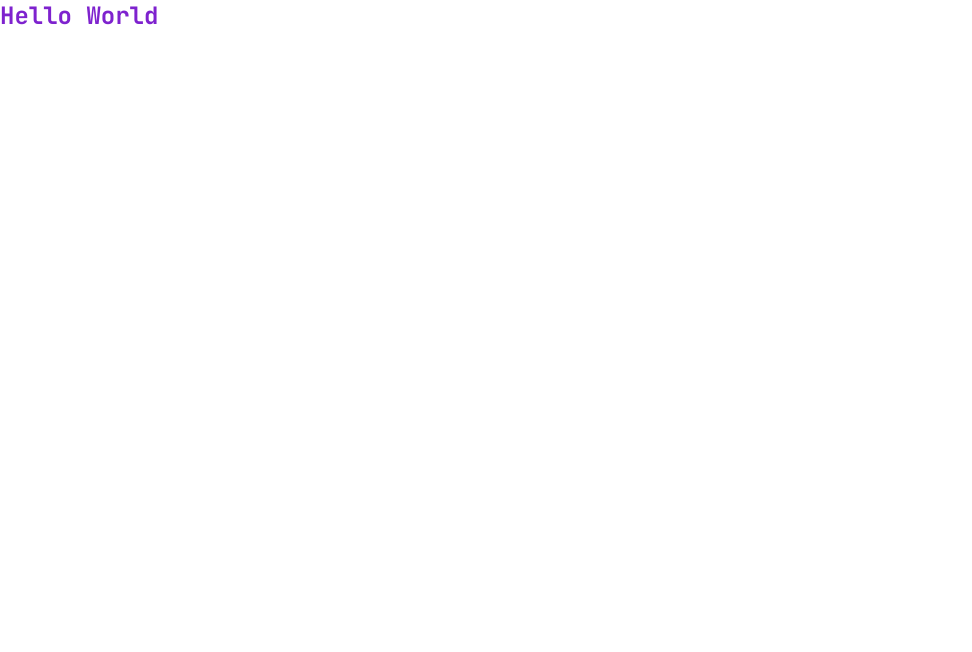
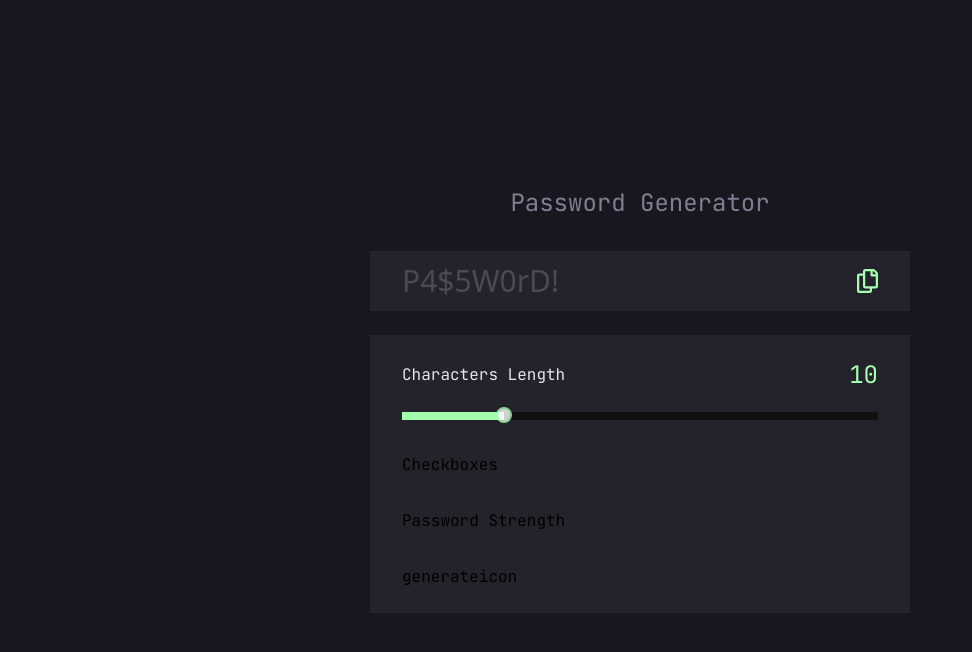
Before and after one commit to BuraYu/frontendMentor, a React (Vite) app in the folder passwordgenerator/: page / in a window 1280 px wide. Shown: the top 652 px of the page, without its empty margins (0-972 px from the left). Built offline with nearby package versions, Linux system fonts and the light colour scheme.

Commit message:
feat: add title, passowrd output and slide

```diff
--- a/passwordgenerator/package.json
+++ b/passwordgenerator/package.json
@@ -10,6 +10,7 @@
     "preview": "vite preview"
   },
   "dependencies": {
+    "rc-slider": "^11.1.8",
     "react": "^19.1.0",
     "react-dom": "^19.1.0"
   },
--- a/passwordgenerator/src/App.tsx
+++ b/passwordgenerator/src/App.tsx
@@ -1,9 +1,91 @@
 import "./App.css";
+// import Copy from "./assets/icon-copy.svg";
+import { useState } from "react";
+import Slider from "rc-slider";
+
+import "rc-slider/assets/index.css";
 
 function App() {
+  const [passwordCreate, setPasswordCreated] = useState<boolean>(false);
+  // TODO rc-slider is passing values, but not a number? check this
+  const [passwordLength, setPasswordLength] = useState<number | any>(10);
+  const [isFocused, setIsFocused] = useState(false);
+
+  const handleClick = (): void => {
+    setPasswordCreated(false);
+  };
+
   return (
-    <div>
-      <h1 className="text-purple-700 text-2xl font-jetbrains font-bold">Hello World</h1>
+    <div className="h-screen flex justify-center items-center flex-col bg-veryDarkGrey">
+      <h1 className="font-jetbrains text-2xl text-grey mb-8">
+        Password Generator
+      </h1>
+      <div className="max-w-[540px] w-full">
+        <div className="bg-darkGrey mb-6 px-8 py-3 flex justify-between items-center">
+          <span
+            className={`text-3xl text-almostWhite ${
+              passwordCreate ? "opacity-100" : "opacity-20"
+            }`}
+          >
+            P4$5W0rD!
+          </span>
+          <svg
+            width="21"
+            height="24"
+            xmlns="http://www.w3.org/2000/svg"
+            className="fill-[#A4FFAF] hover:fill-white transition duration-300 cursor"
+          >
+            <path d="M20.341 3.091 17.909.659A2.25 2.25 0 0 0 16.319 0H8.25A2.25 2.25 0 0 0 6 2.25V4.5H2.25A2.25 2.25 0 0 0 0 6.75v15A2.25 2.25 0 0 0 2.25 24h10.5A2.25 2.25 0 0 0 15 21.75V19.5h3.75A2.25 2.25 0 0 0 21 17.25V4.682a2.25 2.25 0 0 0-.659-1.591ZM12.469 21.75H2.53a.281.281 0 0 1-.281-.281V7.03a.281.281 0 0 1 .281-.281H6v10.5a2.25 2.25 0 0 0 2.25 2.25h4.5v1.969a.282.282 0 0 1-.281.281Zm6-4.5H8.53a.281.281 0 0 1-.281-.281V2.53a.281.281 0 0 1 .281-.281H13.5v4.125c0 .621.504 1.125 1.125 1.125h4.125v9.469a.282.282 0 0 1-.281.281Zm.281-12h-3v-3h.451c.075 0 .147.03.2.082L18.667 4.6a.283.283 0 0 1 .082.199v.451Z" />
+          </svg>
+        </div>
+        <div className="bg-darkGrey font-jetbrains">
+          <div className="flex flex-col gap-8 px-8 py-6">
+            <div>
+              <div className="flex justify-between items-center mb-4">
+                <span className="text-almostWhite">Characters Length</span>
+                {/* TODO remove onClick */}
+                <span className="text-neonGreen text-2xl" onClick={handleClick}>
+                  {passwordLength}
+                </span>
+              </div>
+              <Slider
+                min={4}
+                max={32}
+                defaultValue={10}
+                onChange={(value) => setPasswordLength(value)}
+                onFocus={() => setIsFocused(true)}
+                onBlur={() => setIsFocused(false)}
+                styles={{
+                  handle: {
+                    borderColor: "#A4FFAF",
+                    boxShadow: "none",
+                    height: 16,
+                    width: 16,
+                    marginTop: -5,
+                    backgroundColor: isFocused ? "black" : "white",
+                  },
+                  track: {
+                    backgroundColor: "#A4FFAF",
+                    borderRadius: "0",
+                    height: 8,
+                  },
+                  rail: {
+                    backgroundColor: "#111",
+                    borderRadius: "0",
+                    height: 8,
+                  },
+                }}
+              />
+            </div>
+            <div>Checkboxes</div>
+            <div>Password Strength</div>
+            <div>
+              <span>generate</span>
+              <span>icon</span>
+            </div>
+          </div>
+        </div>
+      </div>
     </div>
   );
 }
```
Also changed, not shown: 1 other file (tests, documents, lock files or other folders).
